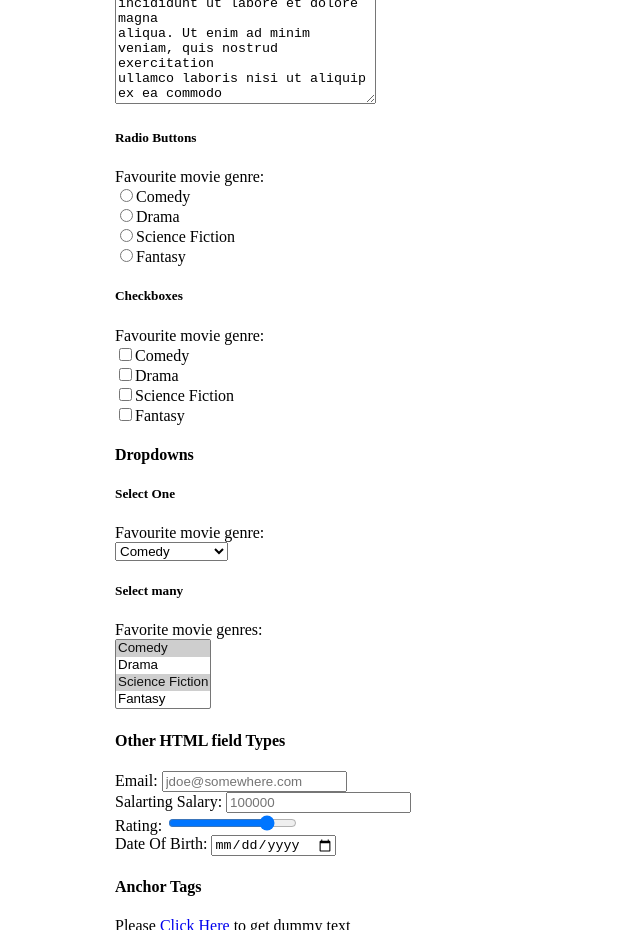
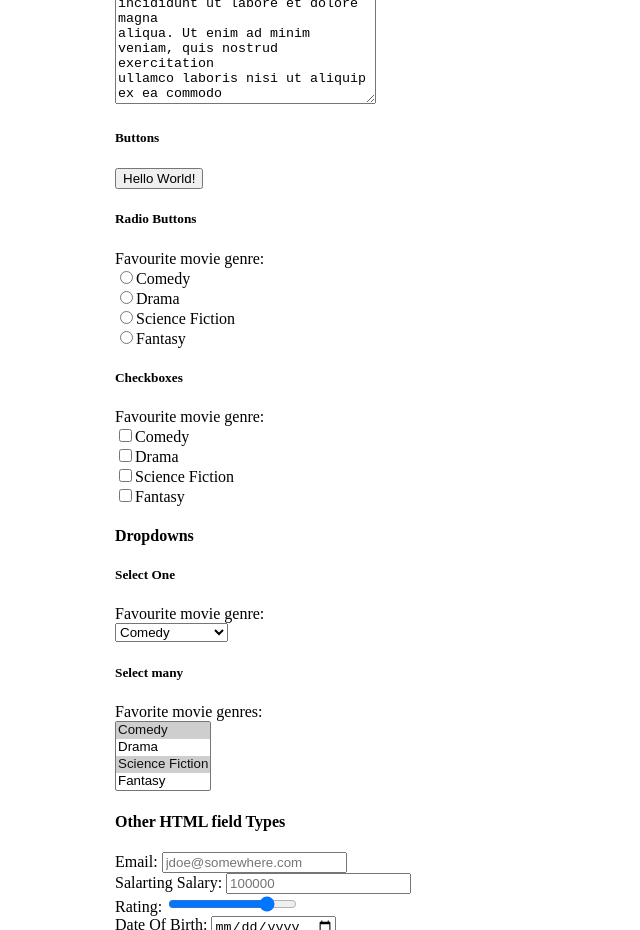
Before and after one commit to asruthi17/kambaz-next-js, a Next.js app: page /Labs/Lab1 in a window 1280 px wide. Shown: the part 2480-3410 px from the top of the page, without its empty margins (0-640 px from the left). Built offline with nearby package versions, Linux system fonts and the light colour scheme.

Commit message:
page.tsx

```diff
--- a/app/Labs/Lab1/page.tsx
+++ b/app/Labs/Lab1/page.tsx
@@ -216,12 +216,12 @@
 officia deserunt mollit anim id est laborum.">
 </textarea>
 
-{/* <h5 id="wd-buttons">Buttons</h5>
+<h5 id="wd-buttons">Buttons</h5>
 <button type="button"
-onClick={() => alert("Life is Good!")}
-id="wd-all-good">
-Hello World!
-</button> */}
+        onClick={() => alert("Life is Good!")}
+        id="wd-all-good">
+  Hello World!
+</button>
 
 <h5 id="wd-radio-buttons">Radio Buttons</h5>
 <label>Favourite movie genre: </label><br/>
```
